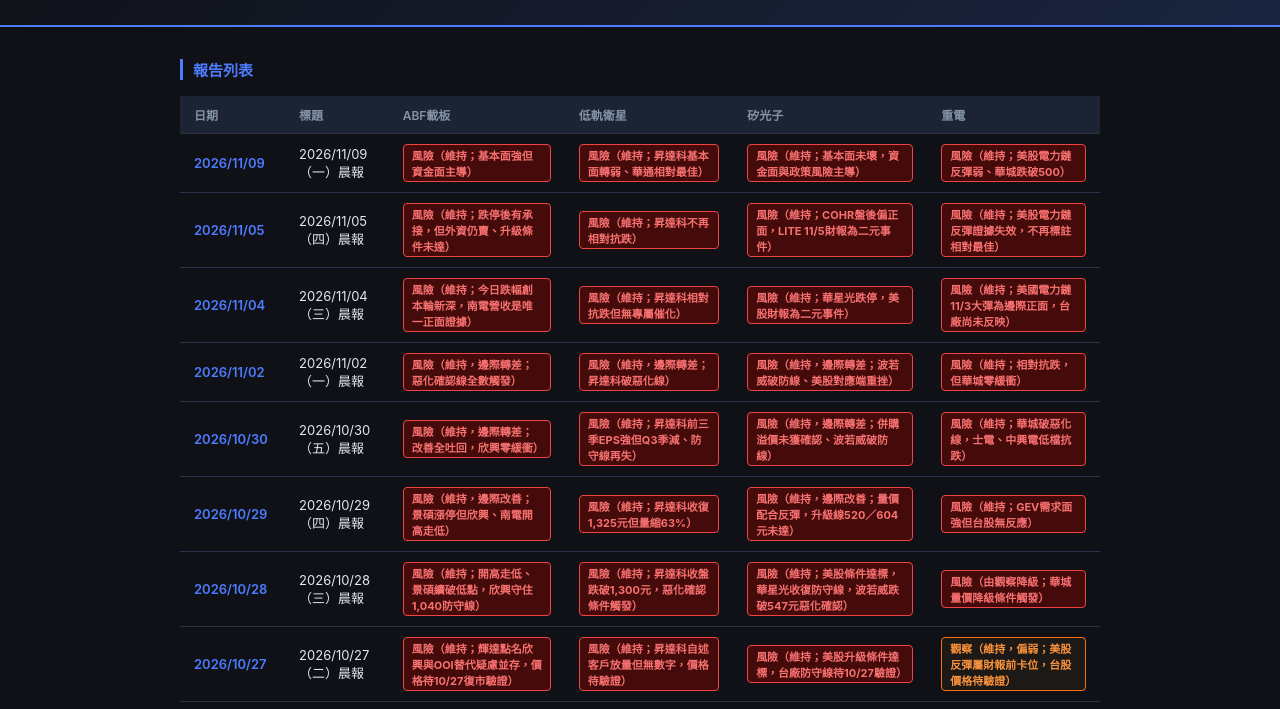
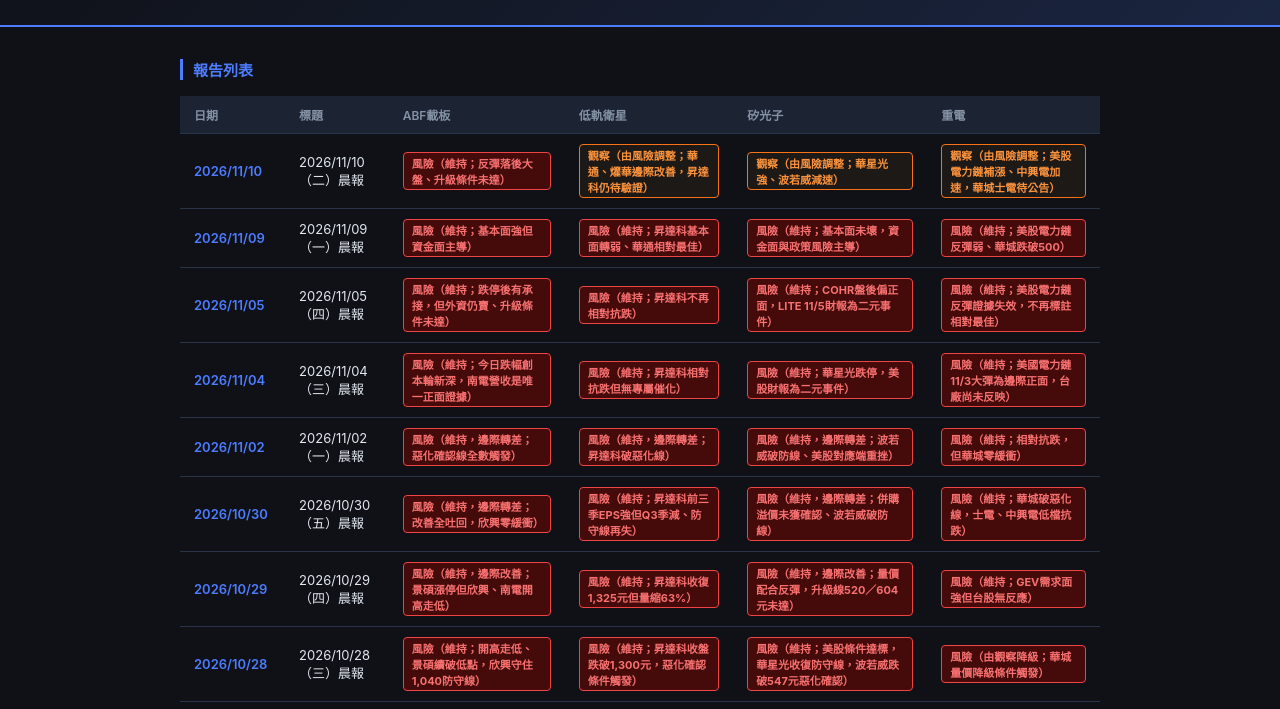
Before and after one commit to Lian-heng499/morning-report, a plain HTML site: page index.html in a window 1280 px wide. Shown: the part 88-797 px from the top of the page. Drawn offline with Linux system fonts and the light colour scheme.

Commit message:
Update index page

```diff
--- a/index.html
+++ b/index.html
@@ -48,6 +48,14 @@
       </tr>
     </thead>
     <tbody>
+        <tr>
+          <td><a href="reports/晨報_20261110.html">2026/11/10</a></td>
+          <td>2026/11/10（二）晨報</td>
+          <td><span class="signal signal-risk">風險（維持；反彈落後大盤、升級條件未達）</span></td>
+          <td><span class="signal signal-watch">觀察（由風險調整；華通、燿華邊際改善，昇達科仍待驗證）</span></td>
+          <td><span class="signal signal-watch">觀察（由風險調整；華星光強、波若威減速）</span></td>
+          <td><span class="signal signal-watch">觀察（由風險調整；美股電力鏈補漲、中興電加速，華城士電待公告）</span></td>
+        </tr>
         <tr>
           <td><a href="reports/晨報_20261109.html">2026/11/09</a></td>
           <td>2026/11/09（一）晨報</td>
```
